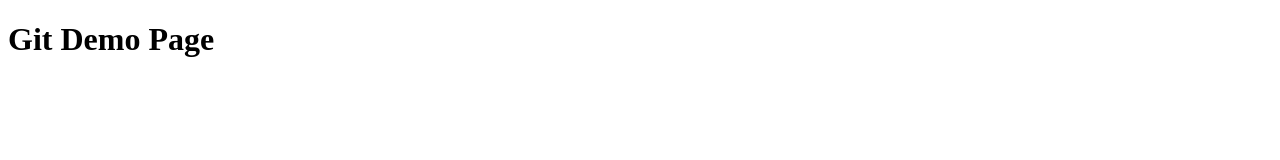
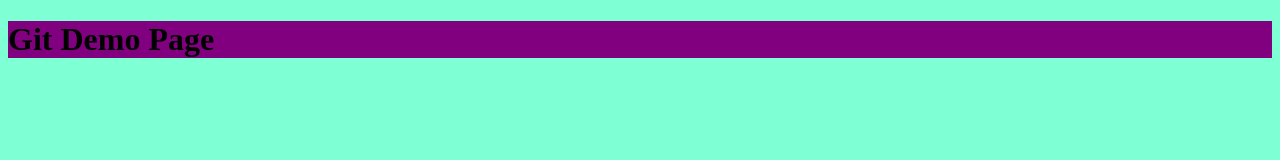
Before and after one commit to jeffrymahbuubi/demo-git, a plain HTML site: page index.html in a window 1280 px wide. Drawn offline with Linux system fonts and the light colour scheme.

Commit message:
add basic styles

```diff
--- a/index.html
+++ b/index.html
@@ -5,6 +5,7 @@
     <meta name="viewport" content="width=device-width, initial-scale=1.0">
     <meta http-equiv="X-UA-Compatible" content="ie=edge">
     <title>Document</title>
+    <link rel="stylesheet" href="styles.css"
 </head>
 <body>
     <h1>Git Demo Page</h1>
--- /dev/null
+++ b/styles.css
@@ -0,0 +1,7 @@
+body {
+    background-color: aquamarine;
+}
+
+h1 {
+    background-color: purple;
+}
```
